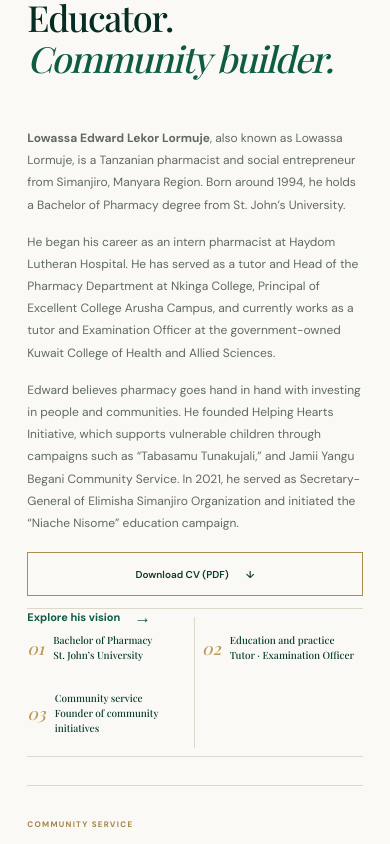
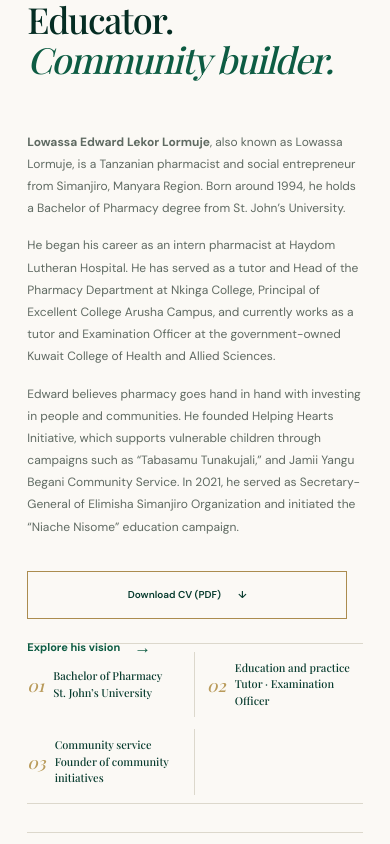
Before and after one commit to iamAdamKayange/edward-lowassa-lekor, a Next.js app: page / in a window 390 px wide. Shown: the part 1600-2444 px from the top of the page. Built offline with nearby package versions, Linux system fonts and the light colour scheme; a web font is replaced by a local one.

Commit message:
Fix mobile biography layout overlap

```diff
--- a/src/app/campaign.css
+++ b/src/app/campaign.css
@@ -108,8 +108,8 @@
   letter-spacing: .17em;
   padding: 9px 12px;
 }
-.cv-download { display: flex; width: max-content; margin-top: 18px; }
-.cv-download + .text-link { margin-left: 17px; }
+.cv-download { display: inline-flex; width: min(100%, 320px); min-height: 48px; margin-top: 18px; }
+.cv-download + .text-link { display: inline-flex; width: max-content; margin: 12px 0 0; line-height: 1.4; }
 .footer-meta a { color: #e1ca8e; font-weight: 700; }
 
 .downloads-page { min-height: 100vh; background: var(--cream); }
@@ -208,6 +208,11 @@
   .header-cta { gap: 9px; padding: 0 11px; font-size: 9px; }
   .downloads-grid, .downloads-hero { padding-right: 7%; padding-left: 7%; }
   .bio-photo { min-height: 280px; }
+  .facts { grid-template-columns: repeat(2, minmax(0, 1fr)); row-gap: 12px; margin-top: 36px; }
+  .facts > div { min-width: 0; padding: 8px 12px; }
+  .facts > div:first-child, .facts > div:nth-child(3) { padding-left: 0; }
+  .facts > div:nth-child(2), .facts > div:last-child { border-right: 0; }
+  .facts b { font-size: 11px; }
 }
 @media (max-width: 650px) {
   .header { height: 73px; background: var(--green-deep); }
@@ -236,8 +241,9 @@
   .intro-content { grid-template-columns: 1fr; }
   .bio-photo { width: 100%; max-width: 340px; min-height: 320px; margin: 0 auto; }
   .bio-photo img { max-height: 360px; }
-  .cv-download { width: 100%; margin: 18px 0 0; }
-  .cv-download + .text-link { margin-left: 0; }
+  .intro-text { display: flex; flex-direction: column; align-items: flex-start; width: 100%; }
+  .cv-download { width: 100%; max-width: 320px; min-height: 48px; flex: 0 0 auto; margin: 18px 0 0; }
+  .cv-download + .text-link { width: max-content; min-height: 42px; flex: 0 0 auto; margin: 8px 0 0; align-self: flex-start; }
   .downloads-hero { padding: 54px 7% 34px; }
   .downloads-hero h1 { font-size: 43px; }
   .downloads-hero > p { font-size: 11px; }
```
